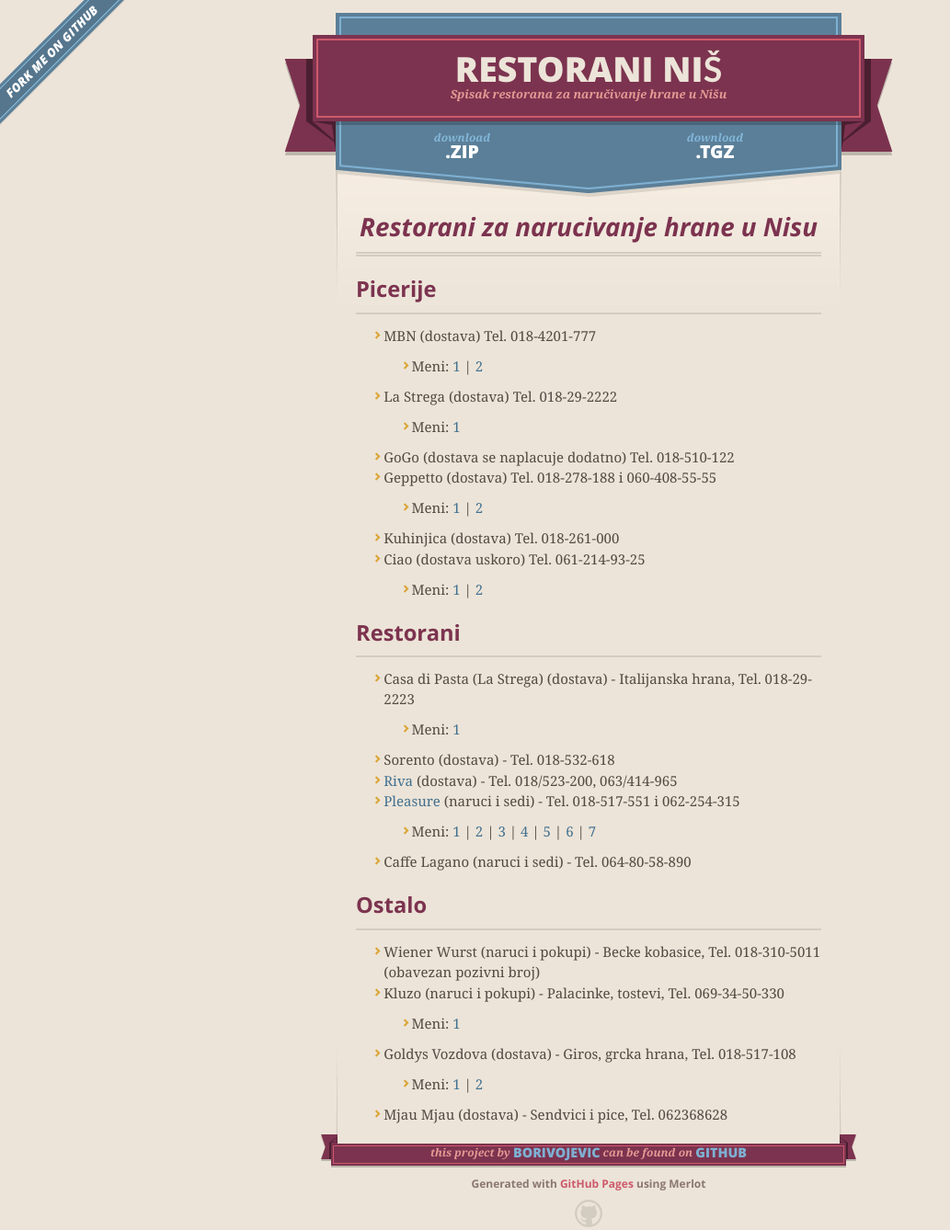
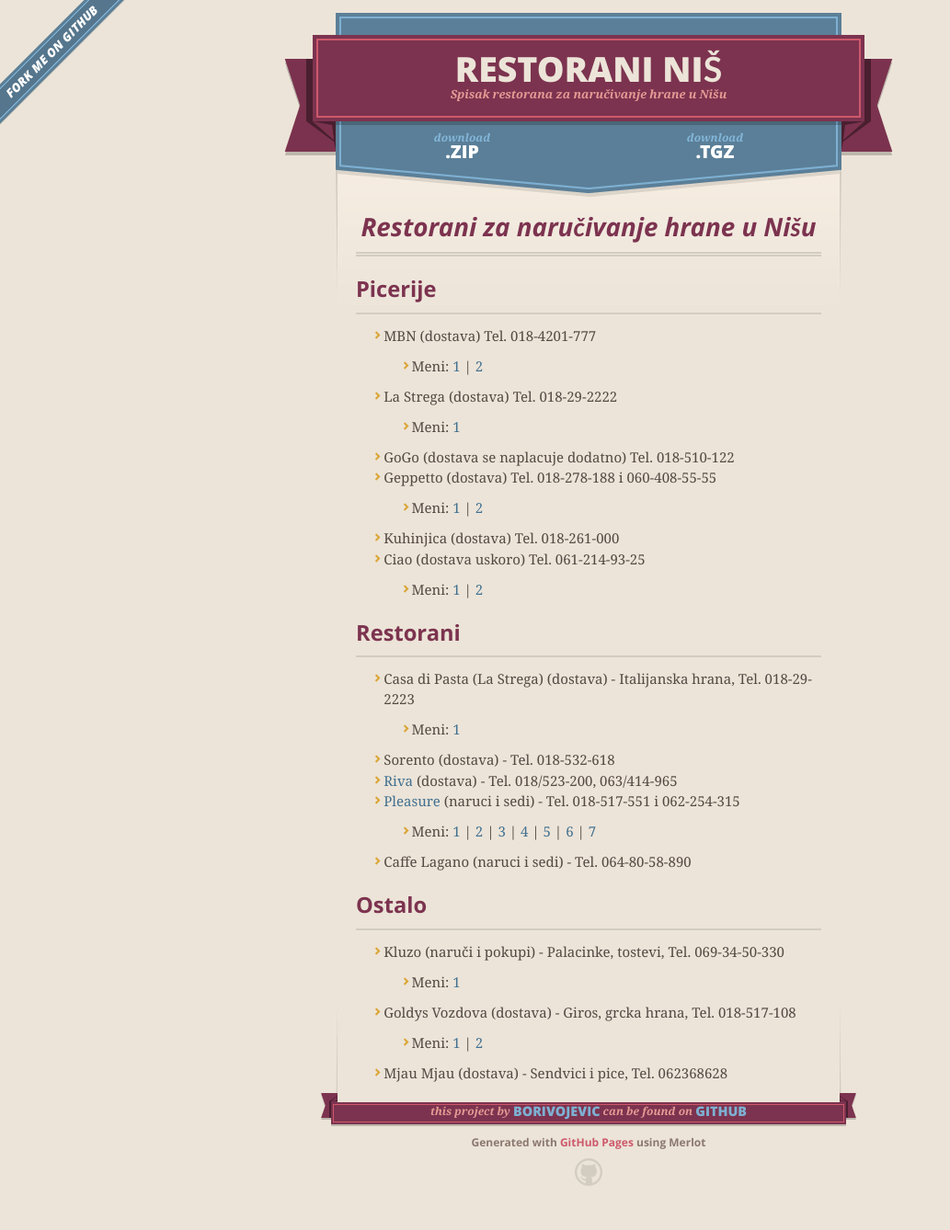
Before and after one commit to borivojevic/restorani-nis, a plain HTML site: page index.html in a window 1280 px wide. Shown: the whole page at 92% size, without its empty margins (0-1033 px from the left). Drawn offline with nearby package versions, Linux system fonts and the light colour scheme.

```diff
--- a/index.html
+++ b/index.html
@@ -46,7 +46,7 @@
 
 
       <section id="main_content">
-        <h1>Restorani za narucivanje hrane u Nisu</h1>
+        <h1>Restorani za naručivanje hrane u Nišu</h1>
 
 <h2>Picerije</h2>
 
@@ -121,8 +121,7 @@
 </ul><h2>Ostalo</h2>
 
 <ul>
-<li>Wiener Wurst (naruci i pokupi) - Becke kobasice, Tel. 018-310-5011 (obavezan pozivni broj)</li>
-<li>Kluzo (naruci i pokupi) - Palacinke, tostevi, Tel. 069-34-50-330
+<li>Kluzo (naruči i pokupi) - Palacinke, tostevi, Tel. 069-34-50-330
 
 <ul>
 <li>Meni:
```
Also changed, not shown: params.json (+1 -1 lines).
